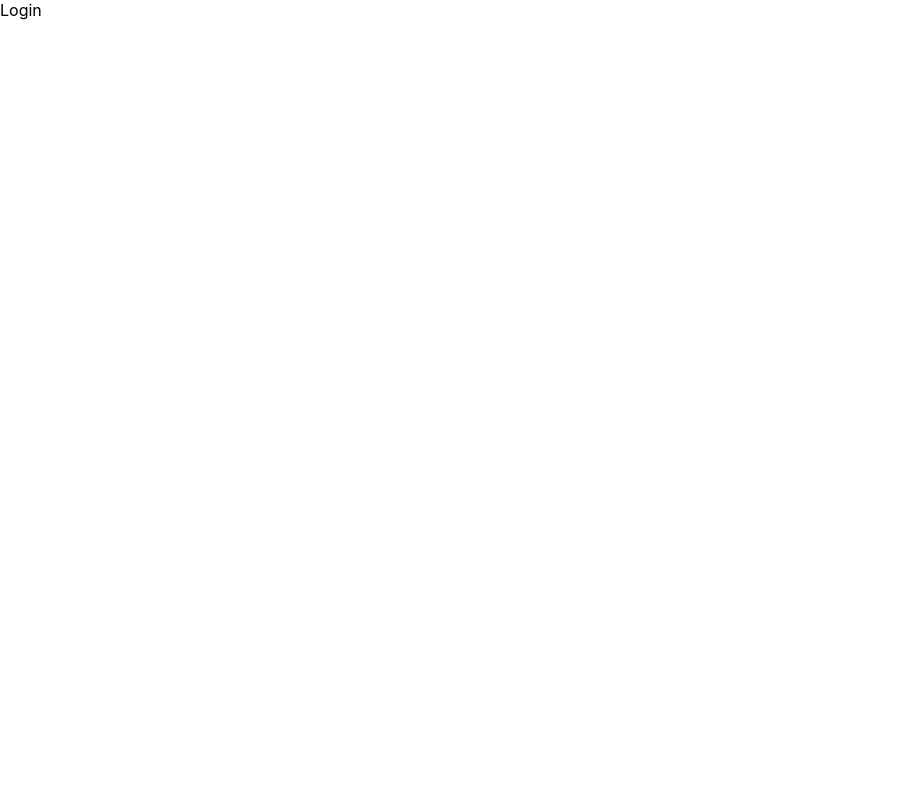
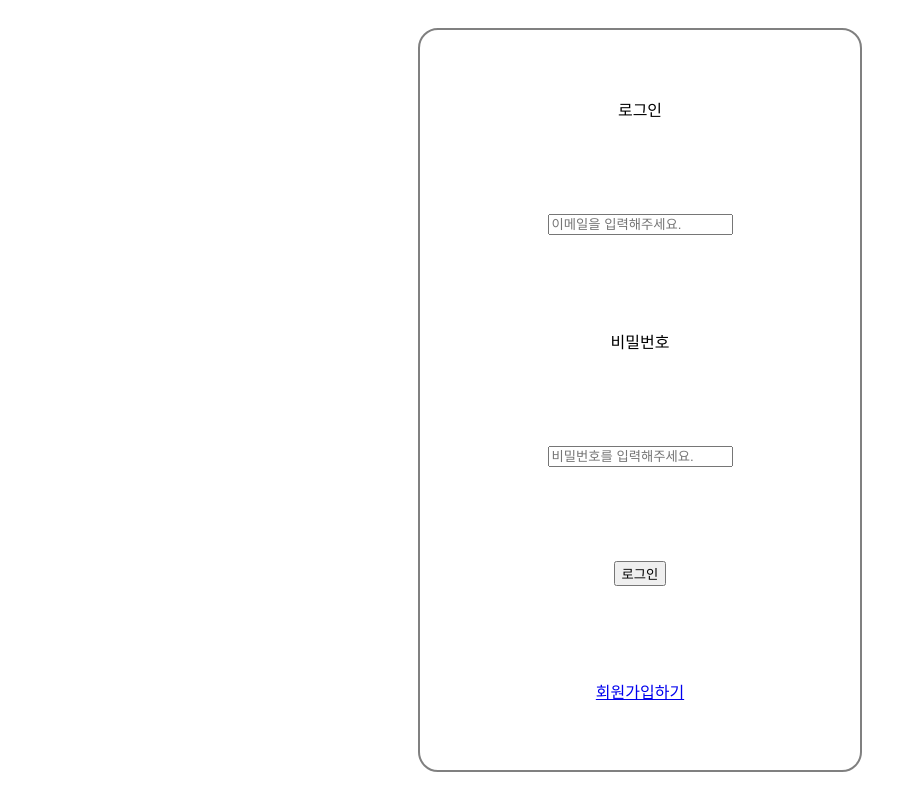
Before and after one commit to 2hakjoon/wanted-pre-onboarding-challenge-fe-1, a React (Create React App) app: page / in a window 1280 px wide. Shown: the whole page, without its empty margins (0-924 px from the left). Built offline with nearby package versions, Linux system fonts and the light colour scheme; the HTML template or start-up script is replaced by a standard one.

Commit message:
ADD - layout for login screen

```diff
--- a/src/App.tsx
+++ b/src/App.tsx
@@ -1,17 +1,27 @@
 import React from 'react';
 import { BrowserRouter as Router, Route, Routes } from 'react-router-dom';
+import styled from 'styled-components';
 import JoinScreen from './screen/JoinScreen';
 import LoginScreen from './screen/LoginScreen';
 import { routes } from './screen/routes';
 
+const Wrapper = styled.main`
+  width: 100%;
+  display: flex;
+  flex-direction: column;
+  align-items: center;
+`;
+
 function App() {
   return (
+    <Wrapper>
       <Router>
         <Routes>
           <Route path={routes.home} element={<LoginScreen />} />
           <Route path={routes.join} element={<JoinScreen />} />
         </Routes>
       </Router>
+    </Wrapper>
   );
 }
 
--- a/src/screen/LoginScreen.tsx
+++ b/src/screen/LoginScreen.tsx
@@ -1,7 +1,42 @@
-import React from 'react'
+import React from 'react';
+import styled from 'styled-components';
+
+const Wrapper = styled.form`
+  display: flex;
+  width: 100%;
+  height: 100vh;
+  justify-content: center;
+  align-items: center;
+  form {
+    border: 2px solid gray;
+    border-radius: 20px;
+    width: 400px;
+    height: 700px;
+    display: flex;
+    flex-direction: column;
+    justify-content:space-around;
+    align-items: center;
+    padding: 20px;
+  }
+`;
 
 function LoginScreen() {
-  return <>Login</>;
+  return (
+    <Wrapper>
+      <form>
+        <span className="text-head">로그인</span>
+        <input className="input" data-cy="input-email" placeholder="이메일을 입력해주세요." />
+        <span>비밀번호</span>
+        <input className="input" data-cy="input-password" placeholder="비밀번호를 입력해주세요." />
+        <button className="btn-login" type="submit" data-cy="button-login">
+          로그인
+        </button>
+        <a className="link-join" href="/join" data-cy="link-join">
+          회원가입하기
+        </a>
+      </form>
+    </Wrapper>
+  );
 }
 
 export default LoginScreen;
```
Lines whose indentation alone changed are shown as unchanged.
